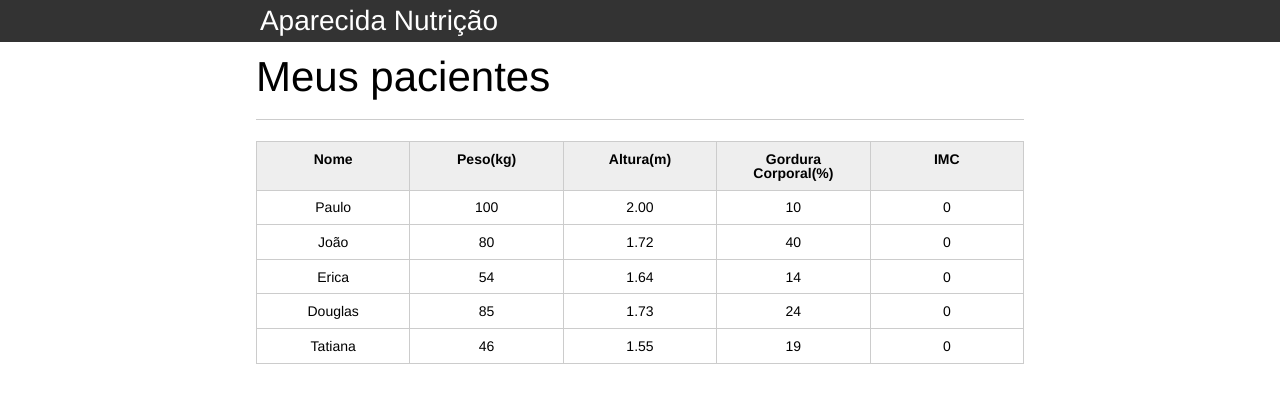
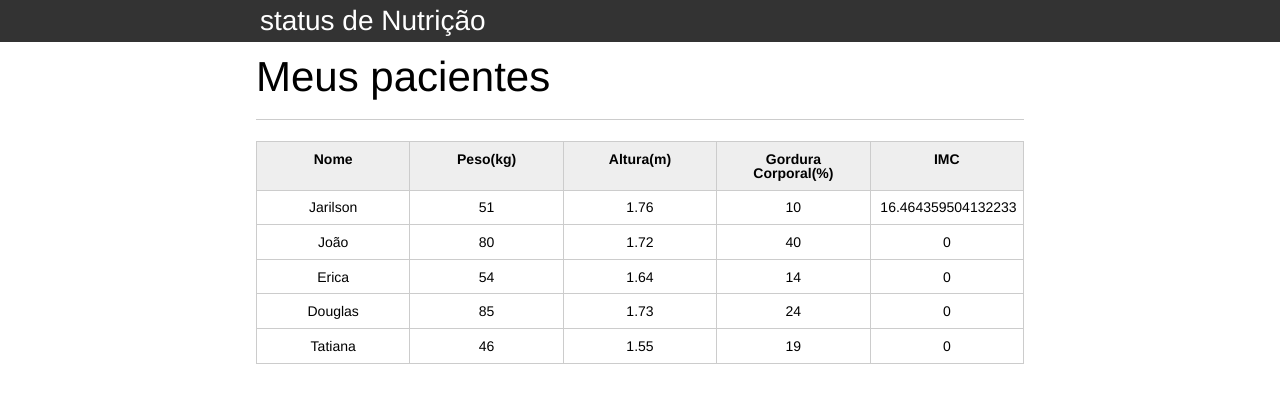
Before and after one commit to Junior331/aulas-estartandodevs, a plain HTML site: page index.html in a window 1280 px wide. Drawn offline with Linux system fonts and the light colour scheme.

Commit message:
Calculo.IMC

```diff
--- a/index.html
+++ b/index.html
@@ -12,8 +12,9 @@
 
 		<header>
 			<div class="container">
-				<h1>Aparecida Nutrição</h1>
+				<h1>status de Nutrição</h1>
 			</div>
+
 		</header>
 		<main>
 			<section class="container">
@@ -29,10 +30,10 @@
 						</tr>
 					</thead>
 					<tbody id="tabela-pacientes">
-						<tr class="paciente" >
-							<td class="info-nome">Paulo</td>
-							<td class="info-peso">100</td>
-							<td class="info-altura">2.00</td>
+						<tr class="paciente" id="paciente">
+							<td class="info-nome">Jarilson</td>
+							<td class="info-peso">51</td>
+							<td class="info-altura">1.76</td>
 							<td class="info-gordura">10</td>
 							<td class="info-imc">0</td>
 						</tr>
@@ -72,6 +73,16 @@
 
 			</section>
 		</main>
+		<script>
+               var paciente =document.querySelector("#paciente");
+			   var tdPeso =paciente.querySelector(".info-peso");
+               var tdAltura =paciente.querySelector(".info-altura");
+               var peso = tdPeso.textContent;
+			   var altura = tdAltura.textContent;
+               var tdImc = paciente.querySelector(".info-imc");
+			   var imc = peso / (altura * altura);
 
+               tdImc.textContent = imc;
+			</script>
 	</body>
 </html>
```
Also changed, not shown: 1 other file.
